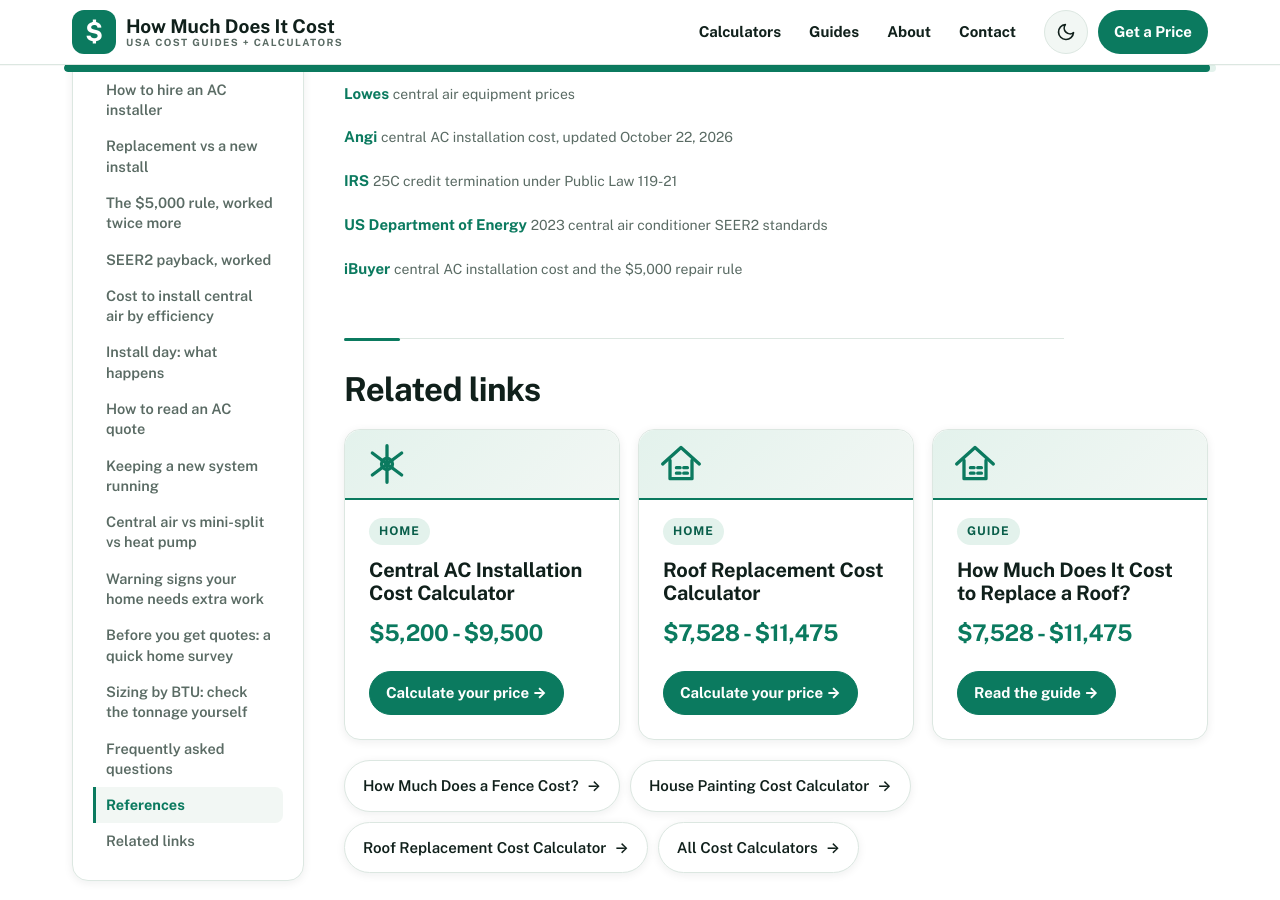
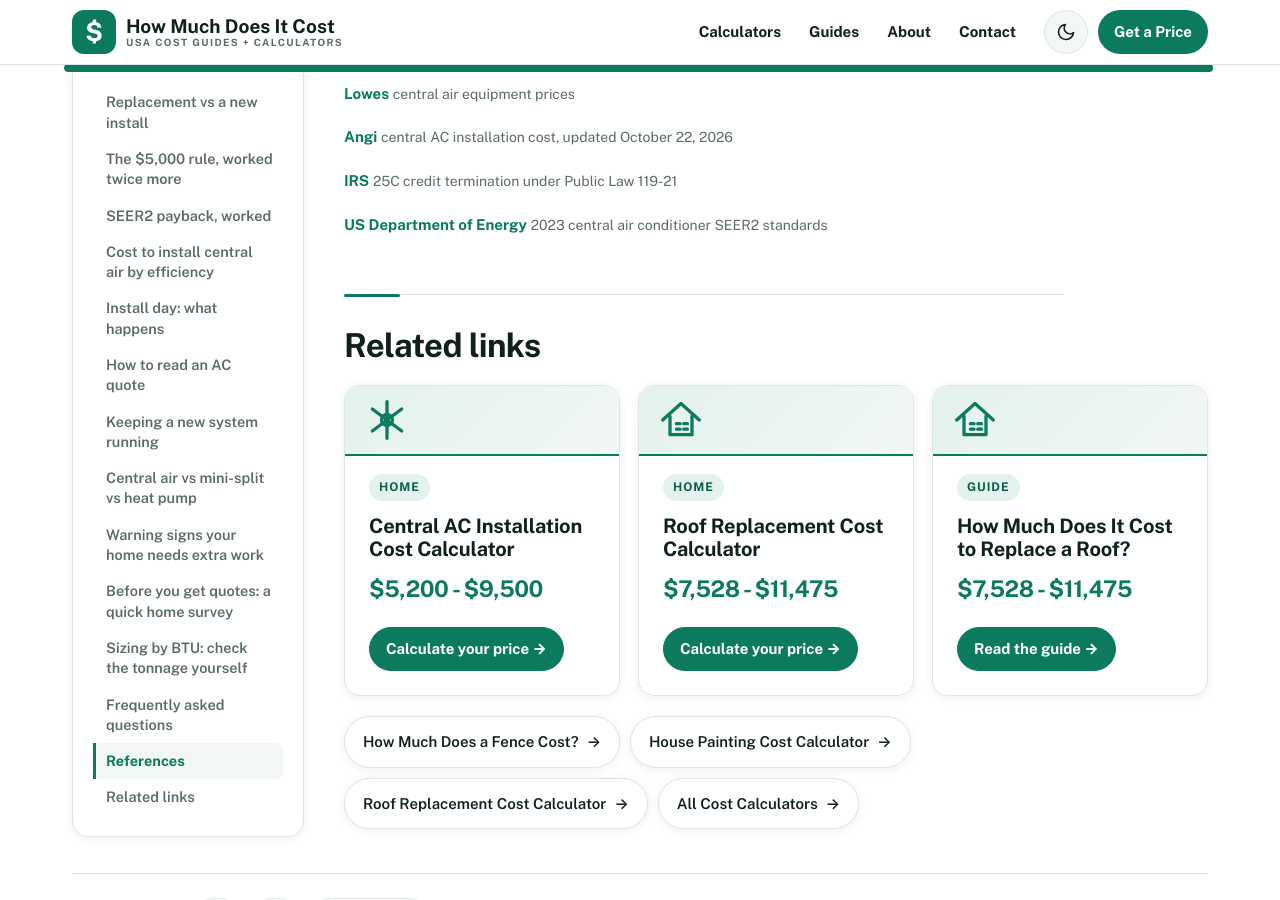
Before and after one commit to zaidmeo09-dhangal/howmuchdoesitcostusa, a Jekyll site: the page built from _posts/2026-11-14-how-much-does-it-cost-to-install-central-air.md, in a window 1280 px wide and 900 px high, scrolled down 15560 px. Built offline with Jekyll 4.4.1, drawn with Linux system fonts in a browser that asks for light colours; some web fonts are replaced.

Commit message:
Initial deploy: add _posts/2026-11-14-how-much-does-it-cost-to-install-central-air.md

```diff
--- a/_posts/2026-11-14-how-much-does-it-cost-to-install-central-air.md
+++ b/_posts/2026-11-14-how-much-does-it-cost-to-install-central-air.md
@@ -419,7 +419,6 @@ An older home may need a panel upgrade or a new circuit for the outdoor unit. Th
 <p><a href="https://www.angi.com/articles/how-much-does-installing-new-ac-cost.htm" target="_blank" rel="noopener">Angi</a> <span class="ref-note">central AC installation cost, updated October 22, 2026</span></p>
 <p><a href="https://www.irs.gov/newsroom/faqs-for-modification-of-sections-25c-25d-25e-30c-30d-45l-45w-and-179d-under-public-law-119-21-139-stat-72-july-4-2025-commonly-known-as-the-one-big-beautiful-bill-obbb" target="_blank" rel="noopener">IRS</a> <span class="ref-note">25C credit termination under Public Law 119-21</span></p>
 <p><a href="https://www1.eere.energy.gov/buildings/appliance_standards/pdfs/2023_CAC_Standards_FAQ_10-5-2022_Final.pdf" target="_blank" rel="noopener">US Department of Energy</a> <span class="ref-note">2023 central air conditioner SEER2 standards</span></p>
-<p><a href="https://ibuyer.com/blog/how-much-does-it-cost-to-install-central-ac/" target="_blank" rel="noopener">iBuyer</a> <span class="ref-note">central AC installation cost and the $5,000 repair rule</span></p>
 </div>
 
 ## Related links
```
